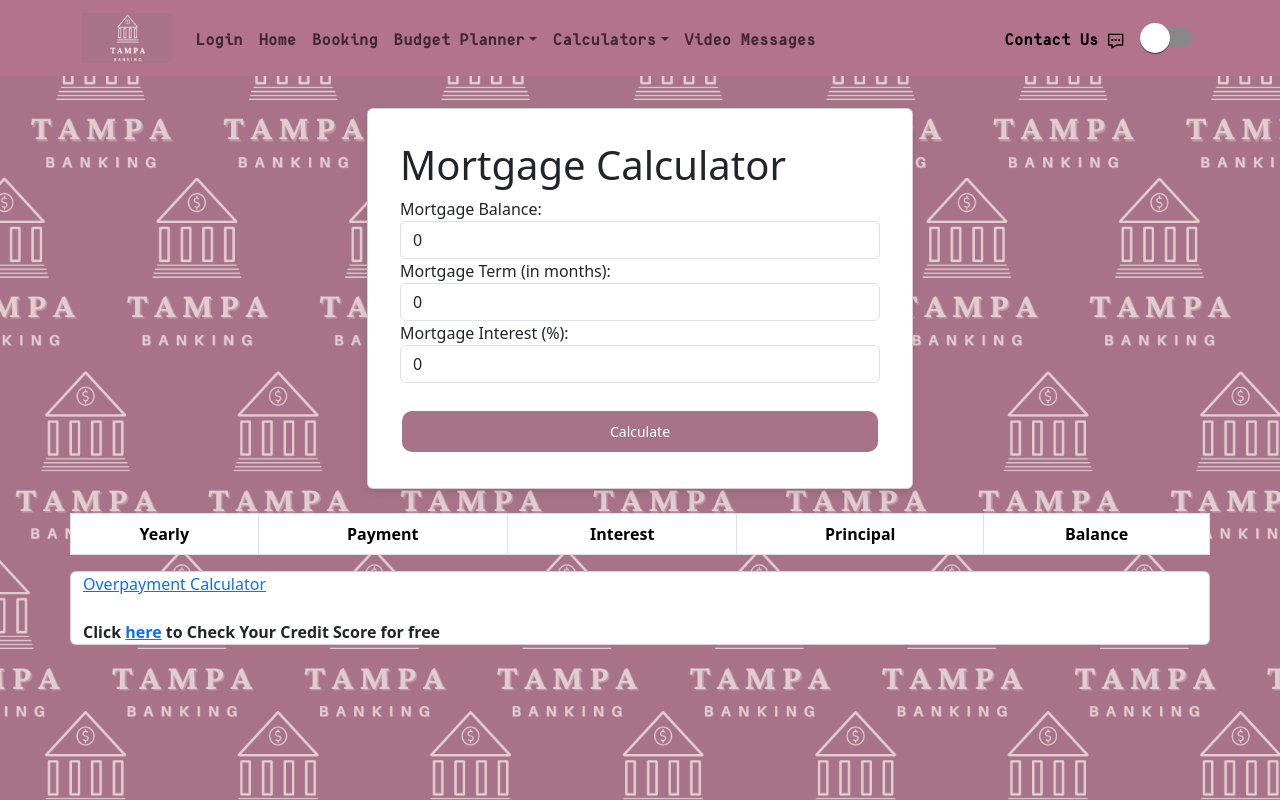
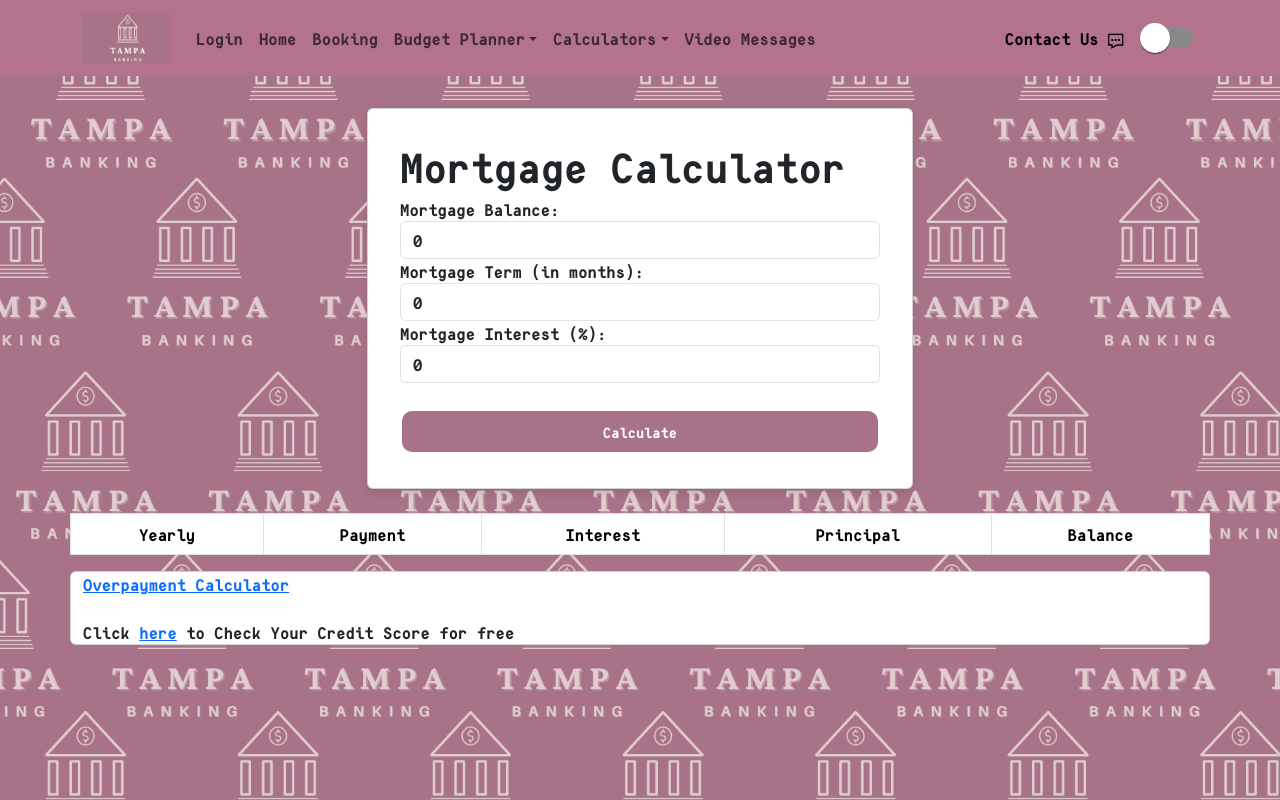
Before and after one commit to AndykingSkywalker/Money-App-Test, a React (Create React App) app: page /MortgageCalculator in a window 1280 px wide. Built offline with nearby package versions, Linux system fonts and the light colour scheme.

Commit message:
update switch

```diff
--- a/src/Components/Budget/MortgageCal.jsx
+++ b/src/Components/Budget/MortgageCal.jsx
@@ -43,7 +43,7 @@
                     <Row>
         <Col md={6} className="mx-auto">
 
-        <Card className="login-card">
+        <Card className="login-card" style={{  fontFamily: 'crimsonpro' }}>
             <h1>Mortgage Calculator</h1>
             <div className="form-group">
                 <label htmlFor="mortgageBalance">Mortgage Balance:</label>
@@ -94,7 +94,7 @@
 
         </Col>
         <br/>
-        <Table striped bordered hover>
+        <Table striped bordered hover style={{  fontFamily: 'crimsonpro' }}>
         <thead             className="mb-4 text-center">
                     <tr>
                         <th>Yearly</th>
@@ -116,7 +116,7 @@
                     ))}
                 </tbody>
             </Table>
-            <Card>
+            <Card style={{  fontFamily: 'crimsonpro' }}>
             <a href="https://www.halifax.co.uk/mortgages/mortgage-calculator.html#mortgagecalc" target="_blank" rel="noopener noreferrer">Overpayment Calculator</a>
             <br />
 <b> Click <a href="https://www.experianidentityservice.co.uk/Register#_ga=2.252805002.2079425939.1715165846-1303040810.1715165846&_gac=1.186972506.1715165846.Cj0KCQjwxeyxBhC7ARIsAC7dS3-c17CFI7A7YotIkZlynxTUlAH9s_ayzTsKBX6xS2C9bzUREuDSbfYaAheuEALw_wcB">here</a> to Check   Your Credit Score for free </b>
```
